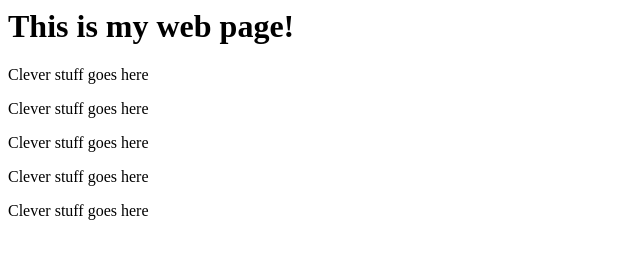
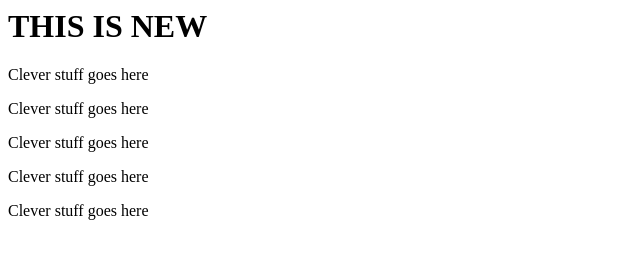
Before and after one commit to newmanix/itc134-fl19-git-github-3185, a plain HTML site: page index.html in a window 1280 px wide. Shown: the whole page, without its empty margins (0-640 px from the left). Drawn offline with Linux system fonts and the light colour scheme.

Commit message:
Changes my H1 text

```diff
--- a/index.html
+++ b/index.html
@@ -1,6 +1,6 @@
 <html>
     <body>
-        <h1>This is my web page!</h1>
+        <h1>THIS IS NEW</h1>
         <p>Clever stuff goes here</p>
         <p>Clever stuff goes here</p>
         <p>Clever stuff goes here</p>
```
